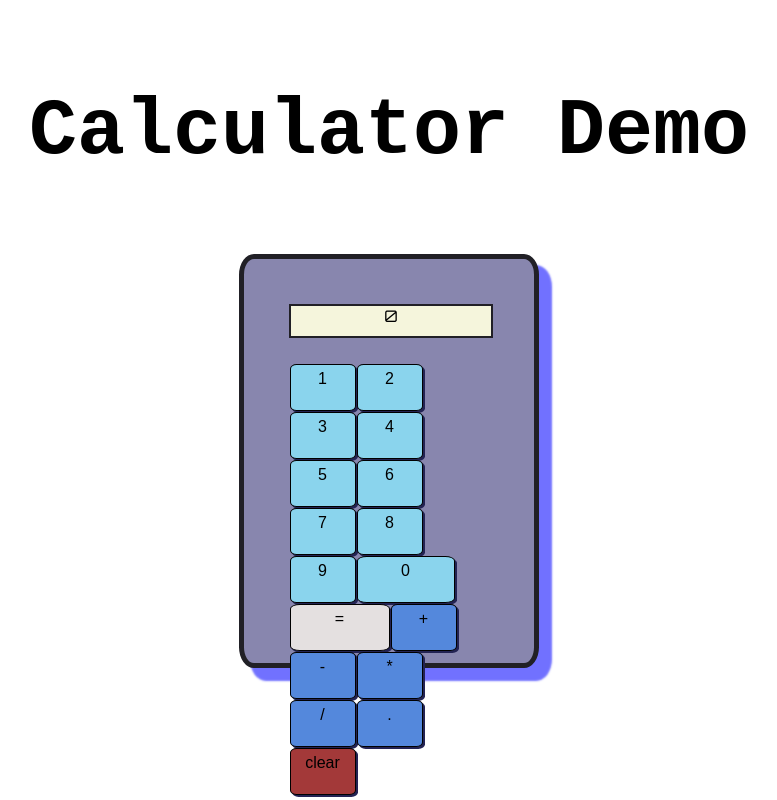
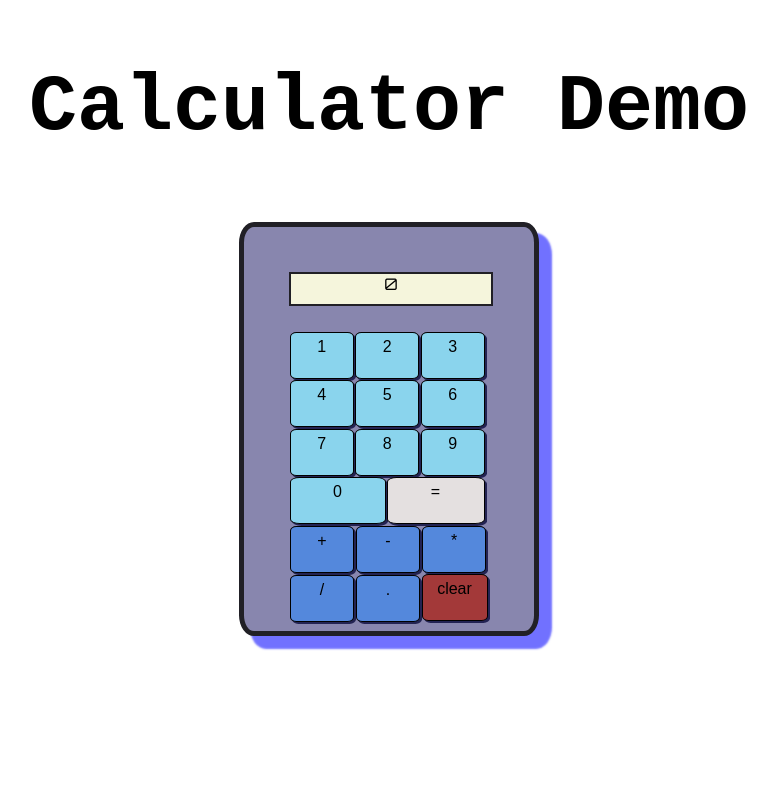
Before and after one commit to gregoryMD/calculator-demo, a React (Create React App) app: page / in a window 1280 px wide. Shown: the whole page, without its empty margins (251-1028 px from the left). Built offline with nearby package versions, Linux system fonts and the light colour scheme.

Commit message:
fix multiple zeros as 2nd number logic

```diff
--- a/src/App.css
+++ b/src/App.css
@@ -36,38 +36,38 @@
 h1 {
   font-family: "Courier New", Courier, monospace;
   font-size: 5rem;
-  padding: 1.5rem;
+  padding: 0 0 1rem 0;
 }
 
 /*BUTTON STYLES/////////////////////////*/
 
 .number {
   height: 40px;
-  width: 32%;
+  width: 31%;
   background-color: rgb(138, 212, 237);
   border: solid black 1px;
   border-radius: 10%;
   padding-top: 5px;
-  margin: 0.5px;
+  margin: 0.75px;
   font-family: sans-serif;
   box-shadow: 2px 2px 0 0 rgba(35, 35, 83);
 }
 
 .operator {
   height: 40px;
-  width: 32%;
+  width: 31%;
   background-color: rgb(84, 136, 220);
   border: solid black 1px;
   border-radius: 10%;
   padding-top: 5px;
-  margin: 0.5px;
+  margin: 1px;
   font-family: sans-serif;
   box-shadow: 2px 2px 0 0 rgba(35, 35, 83);
 }
 
 .zero {
   height: 40px;
-  width: 48%;
+  width: 47%;
   border: solid black 1px;
   border-radius: 10%;
   background-color: rgb(138, 212, 237);
@@ -78,7 +78,7 @@ h1 {
 }
 .equals {
   height: 40px;
-  width: 49%;
+  width: 48%;
   border: solid black 1px;
   border-radius: 10%;
   background-color: rgb(228, 224, 224);
--- a/src/App.js
+++ b/src/App.js
@@ -122,12 +122,17 @@ function App() {
             text: firstNum + number,
           });
           break;
-        case firstNum !== "" && secondNum !== "" && operator !== "":
+        case firstNum !== "" &&
+          secondNum !== "" &&
+          operator !== "" &&
+          secondNum !== number:
           setState({
             ...state,
             secondNum: secondNum + "0",
             text: operator + secondNum + number,
           });
+          break;
+        case firstNum !== "" && secondNum === number && operator !== "":
           break;
       }
     } else {
```
